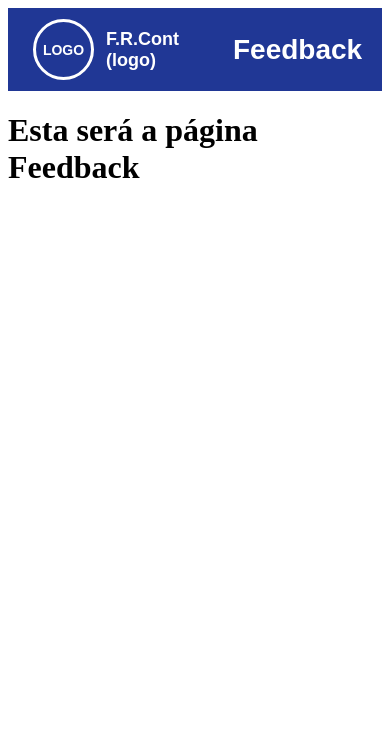
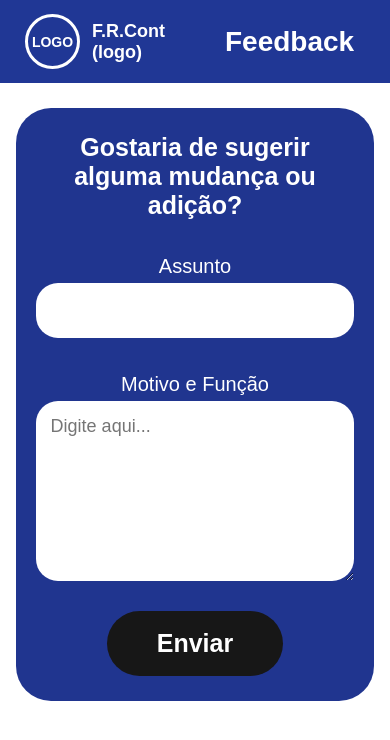
Before and after one commit to Edu0102/Site_Fatec, a plain HTML site: page html/feedback.html in a window 390 px wide. Shown: the top 740 px of the page. Drawn offline with Linux system fonts and the light colour scheme.

Commit message:
feedback

```diff
--- /dev/null
+++ b/css/feedback.css
@@ -0,0 +1,158 @@
+
+* {
+    margin: 0;
+    padding: 0;
+    box-sizing: border-box;
+}
+
+body {
+    font-family: Arial, sans-serif;
+    background-color: white;
+}
+
+/* Cabeçalho */
+
+.cabecalho {
+    background-color: #20358f;
+    color: white;
+    height: 120px;
+    display: flex;
+    align-items: center;
+    justify-content: space-between;
+    padding: 15px 30px;
+}
+
+.logo {
+    display: flex;
+    align-items: center;
+    gap: 15px;
+    font-size: 25px;
+    font-weight: bold;
+}
+
+.logo-imagem {
+    width: 65px;
+    height: 65px;
+    border: 4px solid white;
+    border-radius: 50%;
+    display: flex;
+    align-items: center;
+    justify-content: center;
+    font-size: 13px;
+}
+
+.cabecalho h1 {
+    font-size: 36px;
+}
+
+.funcionario {
+    font-size: 24px;
+    font-weight: bold;
+}
+
+/* Formulário */
+
+.formulario {
+    background-color: #20358f;
+    color: white;
+    width: 75%;
+    max-width: 1100px;
+    margin: 25px auto;
+    padding: 30px 50px;
+    border-radius: 35px;
+    display: flex;
+    flex-direction: column;
+    align-items: center;
+}
+
+.formulario h2 {
+    font-size: 38px;
+    text-align: center;
+    margin-bottom: 35px;
+}
+
+.formulario label {
+    font-size: 25px;
+    margin-bottom: 5px;
+}
+
+.formulario input {
+    width: 50%;
+    height: 55px;
+    border: none;
+    border-radius: 22px;
+    padding: 15px;
+    margin-bottom: 35px;
+    font-size: 18px;
+}
+
+.formulario textarea {
+    width: 100%;
+    height: 200px;
+    border: none;
+    border-radius: 22px;
+    padding: 15px;
+    font-family: Arial, sans-serif;
+    font-size: 18px;
+    resize: vertical;
+}
+
+.formulario button {
+    background-color: #171717;
+    color: white;
+    border: none;
+    border-radius: 40px;
+    padding: 18px 50px;
+    margin-top: 30px;
+    font-size: 25px;
+    font-weight: bold;
+    cursor: pointer;
+}
+
+.formulario button:hover {
+    background-color: #333333;
+}
+
+/* Adaptação para celulares */
+
+@media (max-width: 768px) {
+    .cabecalho {
+        height: auto;
+        flex-wrap: wrap;
+        gap: 15px;
+        padding: 15px;
+    }
+
+    .cabecalho h1 {
+        font-size: 26px;
+    }
+
+    .logo {
+        font-size: 18px;
+    }
+
+    .funcionario {
+        font-size: 16px;
+    }
+
+    .formulario {
+        width: 92%;
+        padding: 25px 20px;
+    }
+
+    .formulario h2 {
+        font-size: 25px;
+    }
+
+    .formulario label {
+        font-size: 20px;
+    }
+
+    .formulario input {
+        width: 100%;
+    }
+
+    .formulario textarea {
+        height: 180px;
+    }
+}
--- a/html/feedback.html
+++ b/html/feedback.html
@@ -6,8 +6,22 @@
     <title>Feedback</title>
     <link rel="stylesheet" href="../css/header.css">
     <script src="../js/header.js" defer></script>
+    <link rel="stylesheet" href="../css/feedback.css">
 </head>
 <body>
-    <h1>Esta será a página Feedback</h1>
+        <main>
+        <form class="formulario">
+            <h2>Gostaria de sugerir alguma mudança ou adição?</h2>
+
+            <label for="assunto">Assunto</label>
+            <input type="text" id="assunto" name="assunto" required>
+
+            <label for="motivo">Motivo e Função</label>
+            <textarea id="motivo" name="motivo"
+                placeholder="Digite aqui..." required></textarea>
+
+            <button type="submit">Enviar</button>
+        </form>
+    </main>
 </body>
 </html>
```
